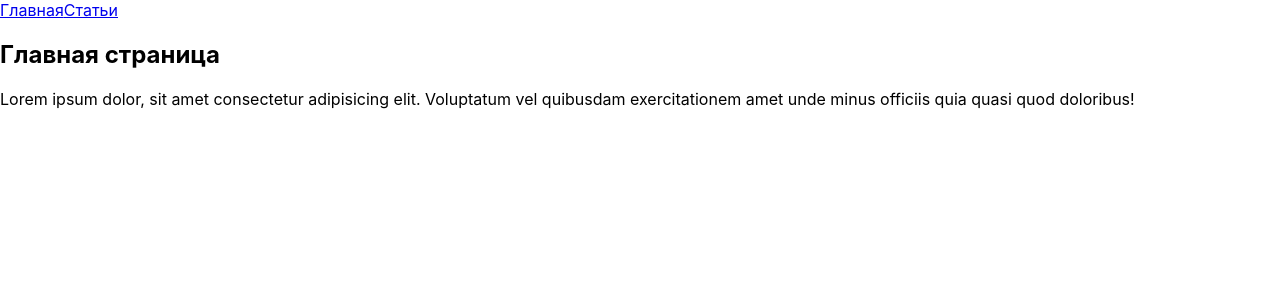
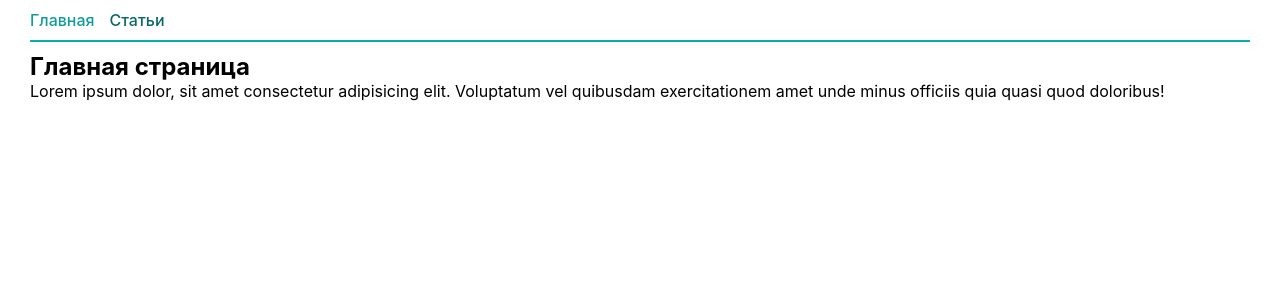
Before and after one commit to seagirl1110/post-routing, a React (Create React App) app: page / in a window 1280 px wide. Shown: the top 300 px of the page. Built offline with nearby package versions, Linux system fonts and the light colour scheme.

Commit message:
feat: add NavComponent

```diff
--- a/src/App.css
+++ b/src/App.css
@@ -0,0 +1,11 @@
+* {
+    margin: 0;
+    padding: 0;
+    box-sizing: border-box;
+}
+
+.App {
+    max-width: 1440px;
+    padding: 10px 30px;
+    margin: 0 auto;
+}
--- a/src/App.js
+++ b/src/App.js
@@ -1,8 +1,9 @@
 import './App.css';
-import { Routes, Route, Link, NavLink } from 'react-router-dom';
+import { Routes, Route } from 'react-router-dom';
 import HomePage from './components/homePage';
 import ArticlesPage from './components/articlesPage';
 import ArticlePage from './components/articlePage';
+import NavComponent from './components/navComponent';
 
 const articles = [
   {
@@ -35,10 +36,7 @@ const articles = [
 function App() {
   return (
     <div className="App">
-      <nav>
-        <Link to="/">Главная</Link>
-        <Link to="/articles">Статьи</Link>
-      </nav>
+      <NavComponent />
       <Routes>
         <Route path="/" element={<HomePage />} />
         <Route
--- /dev/null
+++ b/src/components/navComponent/index.jsx
@@ -0,0 +1,31 @@
+import { NavLink } from 'react-router-dom';
+import styles from './styles.module.css';
+
+function NavComponent() {
+  return (
+    <nav className={styles.nav_container}>
+      <NavLink
+        className={({ isActive }) =>
+          isActive
+            ? `${styles.nav_link} ${styles.active}`
+            : `${styles.nav_link}`
+        }
+        to="/"
+      >
+        Главная
+      </NavLink>
+      <NavLink
+        className={({ isActive }) =>
+          isActive
+            ? `${styles.nav_link} ${styles.active}`
+            : `${styles.nav_link}`
+        }
+        to="/articles"
+      >
+        Статьи
+      </NavLink>
+    </nav>
+  );
+}
+
+export default NavComponent;
--- /dev/null
+++ b/src/components/navComponent/styles.module.css
@@ -0,0 +1,17 @@
+.nav_container {
+    display: flex;
+    gap: 15px;
+    border-bottom: 2px solid rgb(6, 174, 174);
+    padding-bottom: 10px;
+    margin-bottom: 10px;
+}
+
+.nav_link {
+    text-decoration: none;
+    color: rgb(9, 105, 105);
+    font-weight: 500;
+}
+
+.nav_link.active {
+    color: rgb(16, 156, 156);
+}
```
